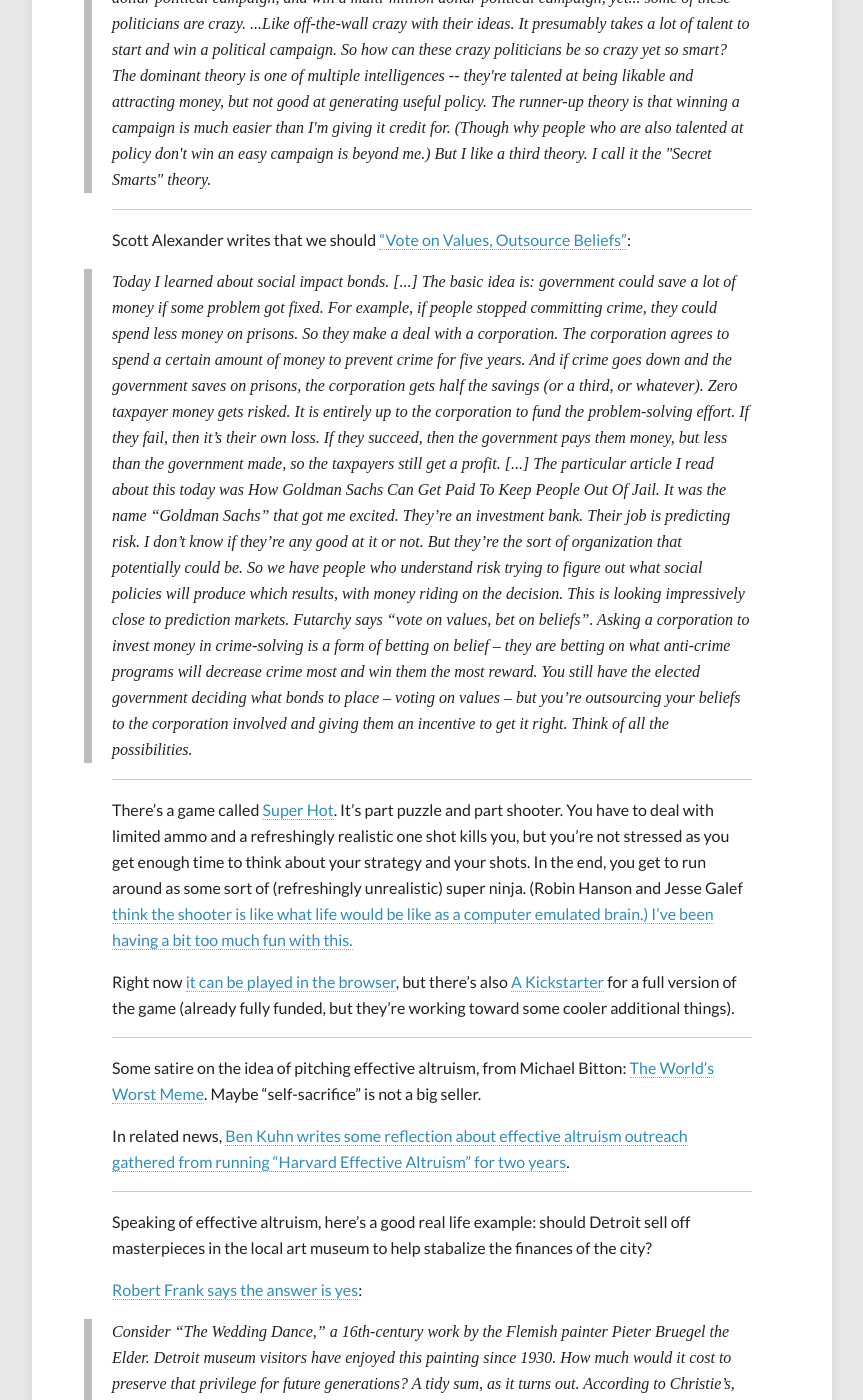
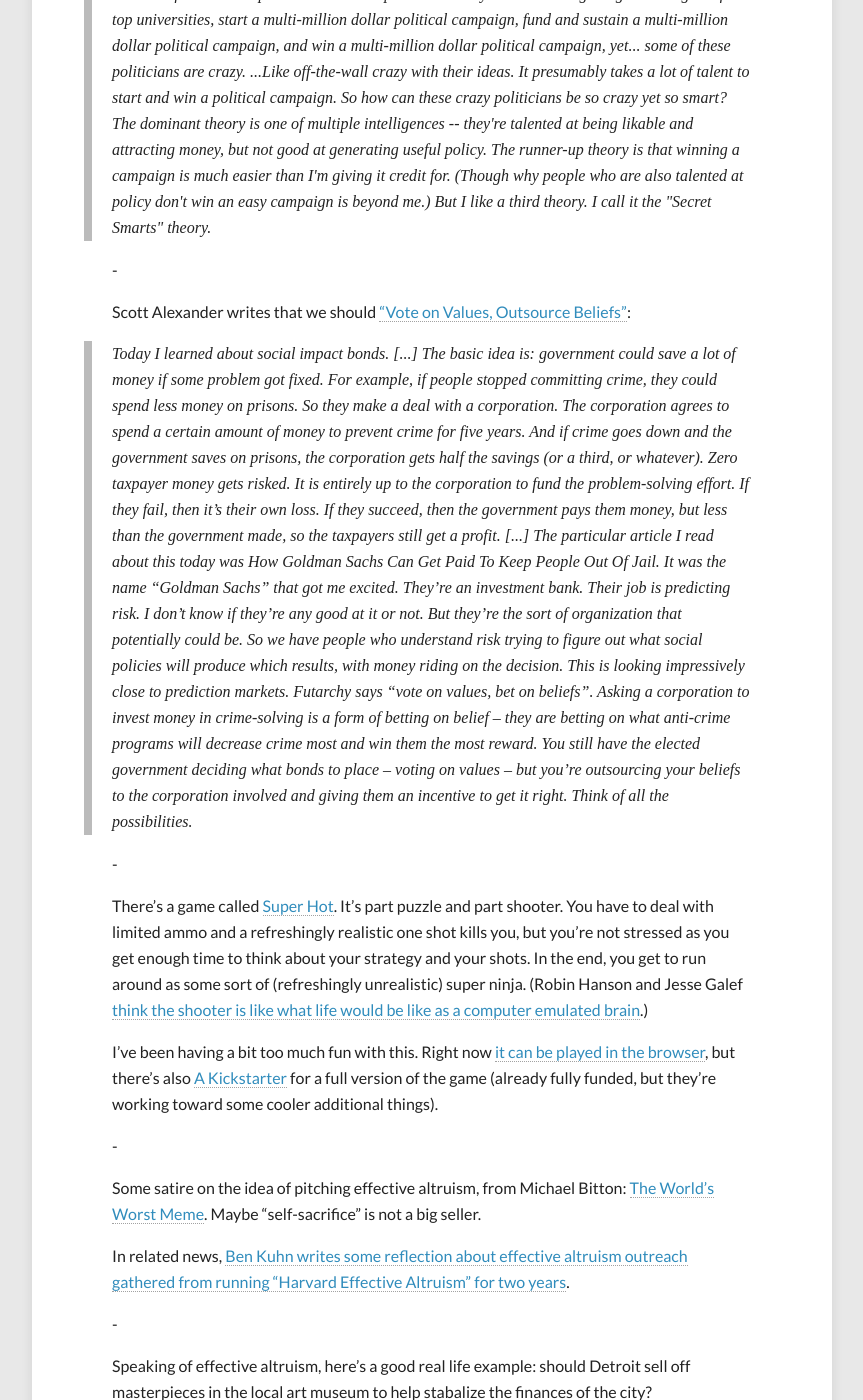
Before and after one commit to peterhurford/peterhurford.github.io, a Jekyll site: the page built from _posts/2014-05-25-sunday-links-26.markdown, in a window 1280 px wide and 1400 px high, scrolled down 1082 px. Shown: the whole window, without its empty margins (208-1071 px from the left). Built offline with Jekyll 4.4.1, drawn with Linux system fonts in a browser that asks for light colours; comment, search, counter and statistics services are not loaded.

```diff
--- a/_posts/2014-05-25-sunday-links-26.markdown
+++ b/_posts/2014-05-25-sunday-links-26.markdown
@@ -13,7 +13,7 @@ categories:
 
 <i>Meta-note: I've now decided that I like shifting toward doing these less frequently, with less links each, but in much more depth, potentially spinning more lengthy discussion to my Tumblr.  Going forward, I will now also tag each of these posts with "Sunday Links" <i>in addition to</i> tagging them with the categories of the contained links, when appropriate.</i>
 
-***
+-
 
 Longer musing redirected to my Tumblr: <a href="http://peterhurford.tumblr.com/post/86722676721/not-all-arguments-are-nuanced">"Not All Arguments are Nuanced"</a>:
 
@@ -23,7 +23,7 @@ Of course, this type of derailment is <a href="http://www.vox.com/2014/5/15/5720
 
 But I’m still uncomfortable.  I know it’s not all about me, but it’s how I feel as a participant in the discussion.  I feel uncomfortable and now I understand why.</blockquote>
 
-***
+-
 <!-- more -->
 
 Another musing redicted to Tumblr, this time about politics: <a href="http://peterhurford.tumblr.com/post/86724549291/why-are-politicians-crazy-one-potential-theory">Why Are Politicians Crazy?: One Potential Theory</a>:
@@ -36,7 +36,7 @@ The dominant theory is one of multiple intelligences -- they're talented at bein
 
 But I like a third theory.  I call it the "Secret Smarts" theory.</blockquote>
 
-***
+-
 
 Scott Alexander writes that we should <a href="http://slatestarcodex.com/2014/05/08/vote-on-values-outsource-beliefs/">"Vote on Values, Outsource Beliefs"</a>:
 
@@ -50,19 +50,19 @@ This is looking impressively close to prediction markets. Futarchy says “vote
 
 Think of all the possibilities.</blockquote>
 
-***
+-
 
-There's a game called <a href="http://superhotgame.com/">Super Hot</a>.  It’s part puzzle and part shooter.  You have to deal with limited ammo and a refreshingly realistic one shot kills you, but you’re not stressed as you get enough time to think about your strategy and your shots.  In the end, you get to run around as some sort of (refreshingly unrealistic) super ninja.  (Robin Hanson and Jesse Galef <a href="http://www.overcomingbias.com/2014/05/first-person-em-shooter.html">think the shooter is like what life would be like as a computer emulated brain.)  I’ve been having a bit too much fun with this.
+There's a game called <a href="http://superhotgame.com/">Super Hot</a>.  It’s part puzzle and part shooter.  You have to deal with limited ammo and a refreshingly realistic one shot kills you, but you’re not stressed as you get enough time to think about your strategy and your shots.  In the end, you get to run around as some sort of (refreshingly unrealistic) super ninja.  (Robin Hanson and Jesse Galef <a href="http://www.overcomingbias.com/2014/05/first-person-em-shooter.html">think the shooter is like what life would be like as a computer emulated brain</a>.)
 
-Right now <a href="http://superhotgame.com/play-prototype">it can be played in the browser</a>, but there's also <a href="https://www.kickstarter.com/projects/375798653/superhot">A Kickstarter</a> for a full version of the game (already fully funded, but they're working toward some cooler additional things).
+I’ve been having a bit too much fun with this.  Right now <a href="http://superhotgame.com/play-prototype">it can be played in the browser</a>, but there's also <a href="https://www.kickstarter.com/projects/375798653/superhot">A Kickstarter</a> for a full version of the game (already fully funded, but they're working toward some cooler additional things).
 
-***
+-
 
 Some satire on the idea of pitching effective altruism, from Michael Bitton: <a href="http://a-nice-place-to-live.blogspot.ca/2014/04/the-worlds-worst-meme.html">The World's Worst Meme</a>.  Maybe "self-sacrifice" is not a big seller.
 
 In related news, <a href="http://www.benkuhn.net/outreach">Ben Kuhn writes some reflection about effective altruism outreach gathered from running "Harvard Effective Altruism" for two years</a>.
 
-***
+-
 
 Speaking of effective altruism, here's a good real life example: should Detroit sell off masterpieces in the local art museum to help stabalize the finances of the city?
 
@@ -80,4 +80,4 @@ As <a href="http://slatestarcodex.com/2014/04/21/the-economics-of-art-and-the-ar
 
 Case settled to me.
 
-***
+-
```
